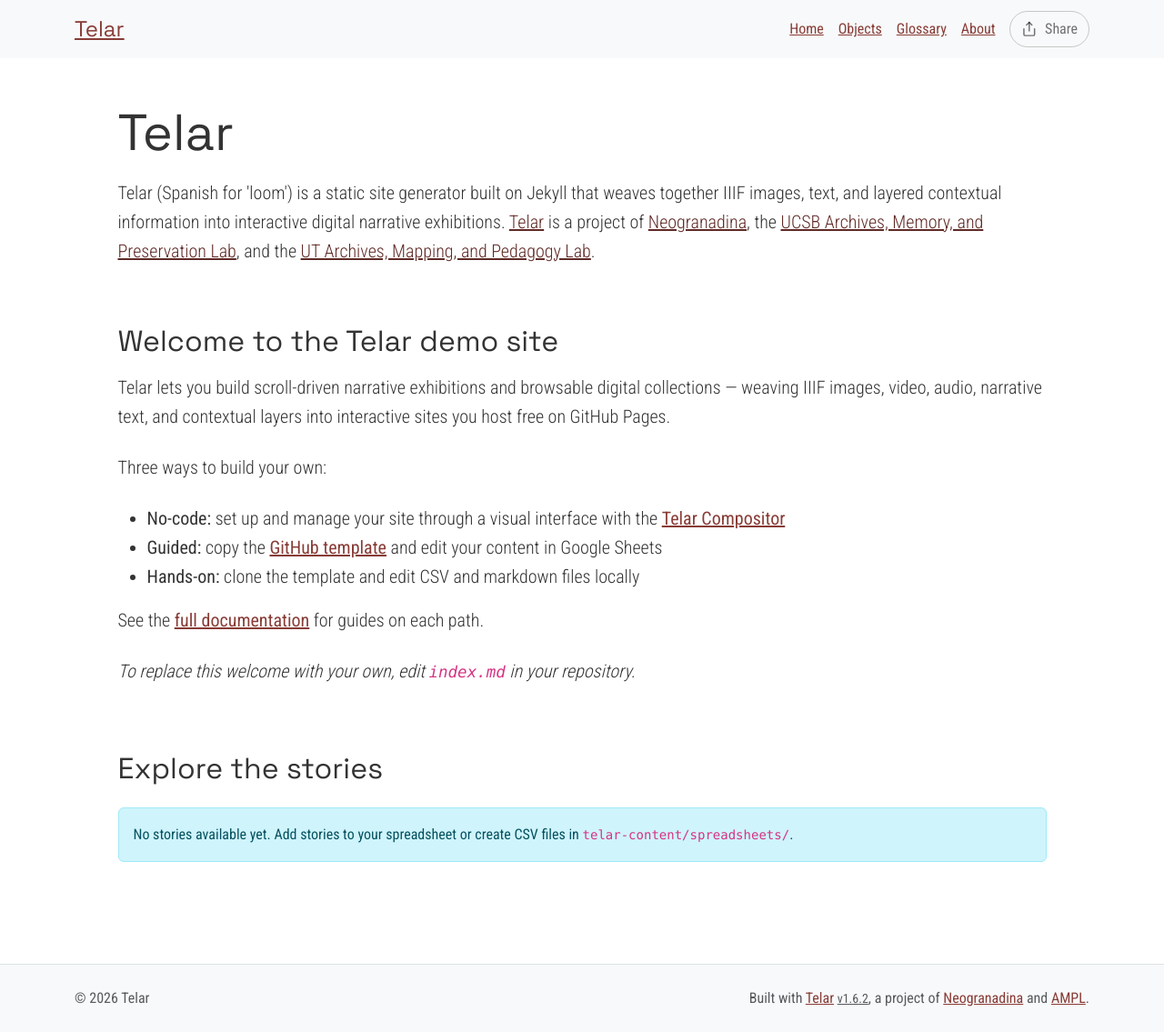
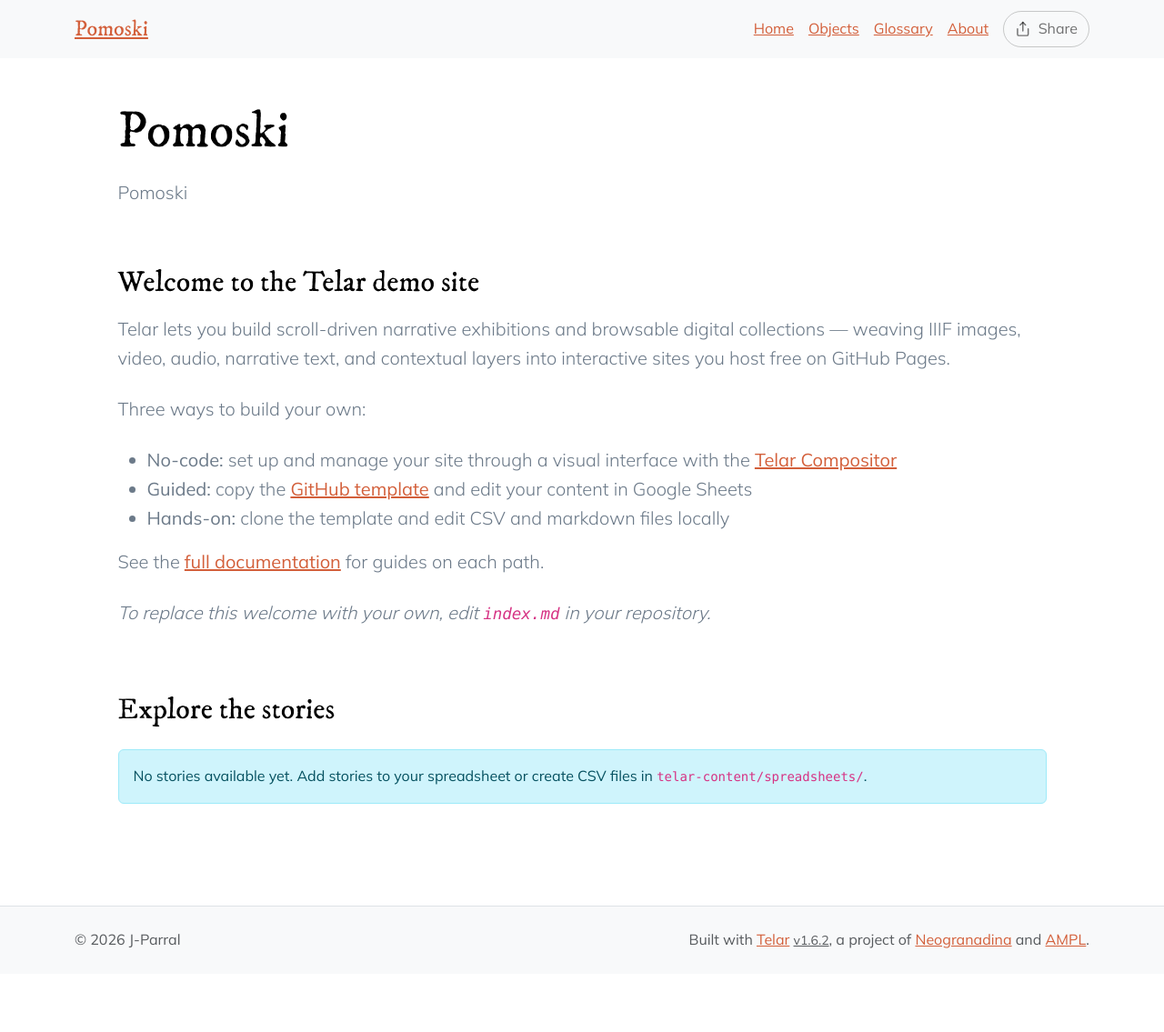
Before and after one commit to J-Parral/pomoski, a Jekyll site: the page built from index.md, in a window 1280 px wide. Shown: the whole page at 91% size. Built offline with Jekyll 4.4.1, drawn with Linux system fonts in a browser that asks for light colours; after the commit the page ends 1071 px from its top, so only the background shows below that.

Commit message:
Set up site configuration and starter content

```diff
--- a/_config.yml
+++ b/_config.yml
@@ -2,13 +2,13 @@
 # https://telar.org
 
 # Site Settings
-title: "Telar"
-description: "Telar (Spanish for 'loom') is a static site generator built on Jekyll that weaves together IIIF images, text, and layered contextual information into interactive digital narrative exhibitions. <a href='https://github.com/UCSB-AMPLab/telar'>Telar</a> is a project of <a href='https://neogranadina.org'>Neogranadina</a>, the <a href='https://ampl.clair.ucsb.edu/'>UCSB Archives, Memory, and Preservation Lab</a>, and the <a href='https://liberalarts.utexas.edu/history/'>UT Archives, Mapping, and Pedagogy Lab</a>."
-url: "https://ampl.clair.ucsb.edu"
-baseurl: "/telar"
-author: ""
+title: "Pomoski"
+description: "Pomoski"
+url: "https://j-parral.github.io"
+baseurl: "/pomoski"
+author: "J-Parral"
 email: ""
-telar_theme: "trama" # Options: trama, paisajes, neogranadina, santa-barbara, austin, or custom
+telar_theme: "neogranadina" # Options: trama, paisajes, neogranadina, santa-barbara, austin, or custom
 logo: ""
 telar_language: "en" # Options: "en" (English), "es" (Español)
 collection_mode: false # Set to true to show objects first with large thumbnails and stories below with small thumbnails (collection-first homepage)
@@ -18,7 +18,7 @@
   show_on_homepage: true # Set to false to hide stories section from homepage (stories still accessible via direct URL)
   show_story_steps: true # Set to false to hide "Step X" overlay in stories
   show_object_credits: true # Set to true to display object credits badge (bottom-left corner, dismissable)
-  include_demo_content: true # Fetch demo stories from content.telar.org. Switch this off to hide demo stories and their content.
+  include_demo_content: false # Fetch demo stories from content.telar.org. Switch this off to hide demo stories and their content.
 
 # Collection Interface Settings
 collection_interface:
@@ -45,7 +45,7 @@
 #    - If using GitHub Pages: GitHub Actions will automatically discover tab GIDs and fetch CSVs
 #    - If running locally: Run `python3 scripts/fetch_google_sheets.py` before building
 google_sheets:
-  enabled: true
+  enabled: false
   published_url: "https://docs.google.com/spreadsheets/d/e/2PACX-1vT9eeRoyQCr1j-1uDaWBm-rgZNXtn9A-mepL0I4dqDTx2-E_6gbVD-8x0DYDVhppiAzrFpd20_9cr3z/pubhtml"
 
 #
--- a/telar-content/spreadsheets/glossary.csv
+++ b/telar-content/spreadsheets/glossary.csv
@@ -2,6 +2,4 @@
 id_término,titulo,definición
 # Make it lower-case and avoid spaces.,# Please provide a title — this is required.,"Panel content: write text here, paste markdown, or the name of an .md file in /components/texts/glossary/ (the .md extension is required)"
 # Escríbelo en minúsculas y sin espacios.,# Incluye un título: este campo es obligatorio.,"Contenido del panel: escribe texto aquí, pega markdown, o indica un archivo archivo .md en /components/texts/glossary/ (la extensión .md es obligatoria)"
-telar,Telar,"Telar (Spanish for 'loom') is a minimal-computing framework that weaves together IIIF images, audio, video, and texts to create layered visual narratives for digital scholarship, public exhibitions, community storytelling, and classroom projects. Learn more at [Telar.org](https://telar.org)
-
-Telar es un marco de computación mínima que entreteje imágenes IIIF, audio, video y textos en narrativas visuales por capas para humanidades digitales, exposiciones públicas, narrativa comunitaria y proyectos en el salón de clase. Aprende más en [Telar.org](https://telar.org)"
+telar,Telar,"Telar (Spanish for 'loom') is a minimal-computing framework that weaves together IIIF images, audio, video, and texts to create layered visual narratives for digital scholarship, public exhibitions, community storytelling, and classroom projects. Learn more at [Telar.org](https://telar.org)"
--- a/telar-content/spreadsheets/plantilla_en_blanco.csv
+++ /dev/null
@@ -1,5 +0,0 @@
-paso,objeto,página,x,y,zoom,inicio_clip,fin_clip,bucle,texto_alt,pregunta,respuesta,boton_capa1,contenido_capa1,boton_capa2,contenido_capa2
-#,id_objeto de la pestaña objetos / objects,para objetos con múltiples páginas,Posición horizontal 0-1 (0.5 = centro),Posición vertical 0-1 (0.5 = centro),1.0 = imagen completa,"Tiempo de inicio para clips de video/audio, ej. ""1:30"" (m:ss) o ""90"" (segundos)",Tiempo de fin para clips de video/audio,sí para repetir el clip (loop),"Describe lo que se ve en esta vista ampliada para lectores de pantalla. Si se deja vacío, se usa la descripción de imagen del objeto.",Encabezado para este paso,Texto breve de 1-2 oraciones,"Texto opcional del botón (predeterminado: ""Saber más"")","Contenido del panel: escribe texto aquí, pega markdown, o indica ruta a archivo .md (ej. tu-historia/archivo.md)","Texto opcional del segundo botón (predeterminado: ""Profundizar más"")","Segundo panel: escribe texto aquí, pega markdown, o indica ruta a archivo .md"
-1,telar-placeholder,,,,,,,,,pregunta,respuesta,,,,
-2,telar-placeholder,,,,,,,,,pregunta,respuesta,,,,
-3,telar-placeholder,,,,,,,,,pregunta,respuesta,,,,
--- a/telar-content/spreadsheets/project.csv
+++ b/telar-content/spreadsheets/project.csv
@@ -3,4 +3,3 @@
 #,# Must match the tab name exactly. Use lowercase letters and hyphens (e.g. allegorical-woman),Story title,Optional subtitle,Optional attribution (supports markdown),"If ""yes"", then users will need the key you set in _config.yml to access this story."
 #,# Debe coincidir con el nombre de la pestaña exactamente. Usa letras minúsculas y guiones (p. ej. mujer-alegorica),Título de la historia,Subtítulo opcional,Atribución opcional (admite markdown),"Si ""sí"", los usuarios deberán utilizar la clave que fijes en _config.yml"
 1,blank_template,replace me with your title,,,FALSE
-2,plantilla_en_blanco,reemplázame con tu título,,,FALSE
```
Also changed, not shown: telar-content/texts/stories/plantilla_en_blanco/ejemplo-panel.md (deleted, +0 -9 lines).
